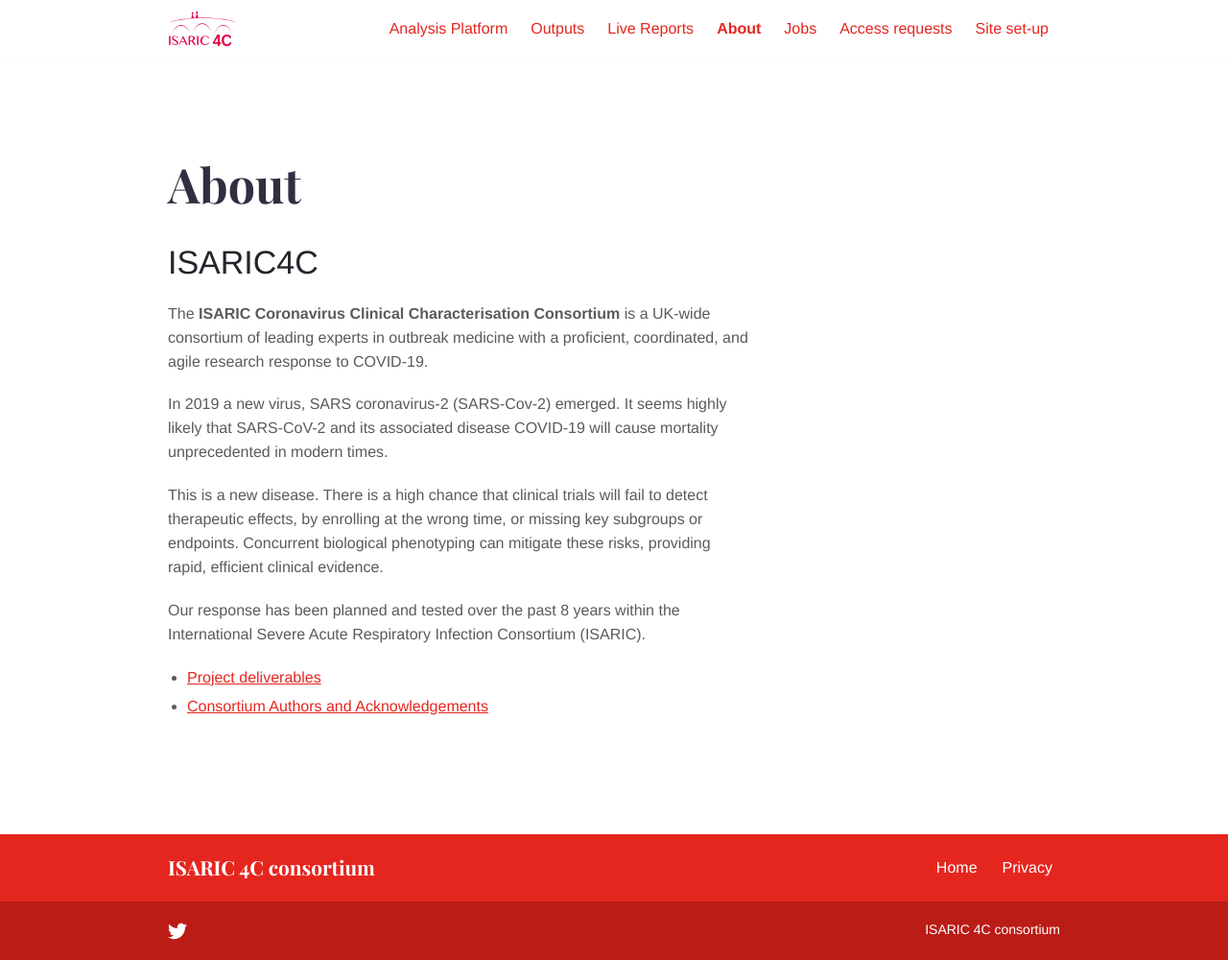
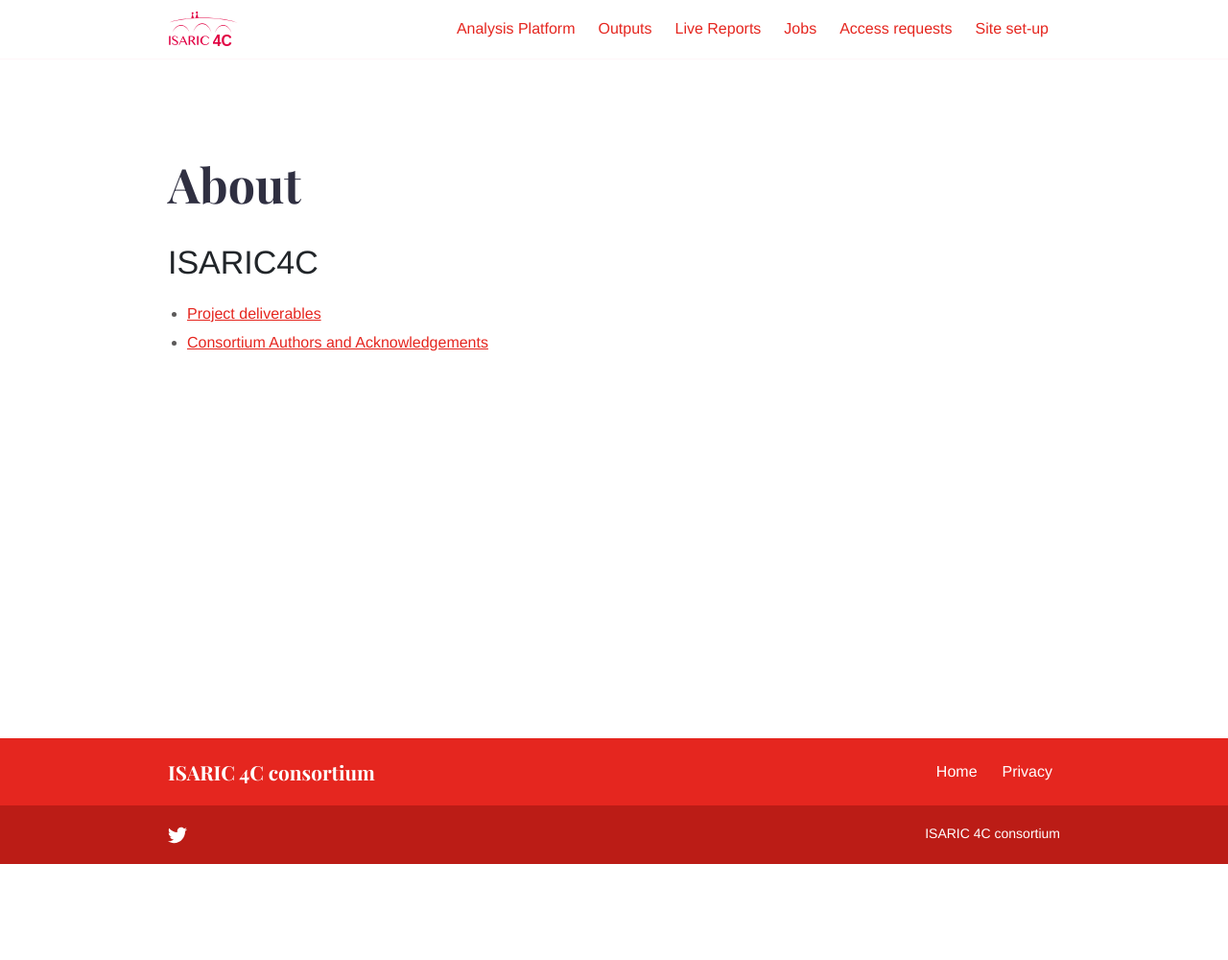
Before and after one commit to isaric4c/isaric4c.github.io, a Jekyll site: the page built from about/index.md, in a window 1280 px wide. Shown: the whole page at 96% size. Built offline with Jekyll 4.4.1, drawn with Linux system fonts in a browser that asks for light colours; after the commit the page ends 900 px from its top, so only the background shows below that.

```diff
--- a/about/index.md
+++ b/about/index.md
@@ -6,14 +6,5 @@
 
 # ISARIC4C
 
-The **ISARIC Coronavirus Clinical Characterisation Consortium** is a UK-wide consortium of leading experts in outbreak medicine with
-a proficient, coordinated, and agile research response to COVID-19.
-
-In 2019 a new virus, SARS coronavirus-2 (SARS-Cov-2) emerged. It seems highly likely that SARS-CoV-2 and its associated disease COVID-19 will cause mortality unprecedented in modern times.
-
-This is a new disease. There is a high chance that clinical trials will fail to detect therapeutic effects, by enrolling at the wrong time, or missing key subgroups or endpoints. Concurrent biological phenotyping can mitigate these risks, providing rapid, efficient clinical evidence.
-
-Our response has been planned and tested over the past 8 years within the International Severe Acute Respiratory Infection Consortium (ISARIC).
-
 * [Project deliverables](structure)
 * [Consortium Authors and Acknowledgements](authors)
```
Also changed, not shown: _data/menus.yml (+3 -6 lines), index.md (+5 -0 lines).
